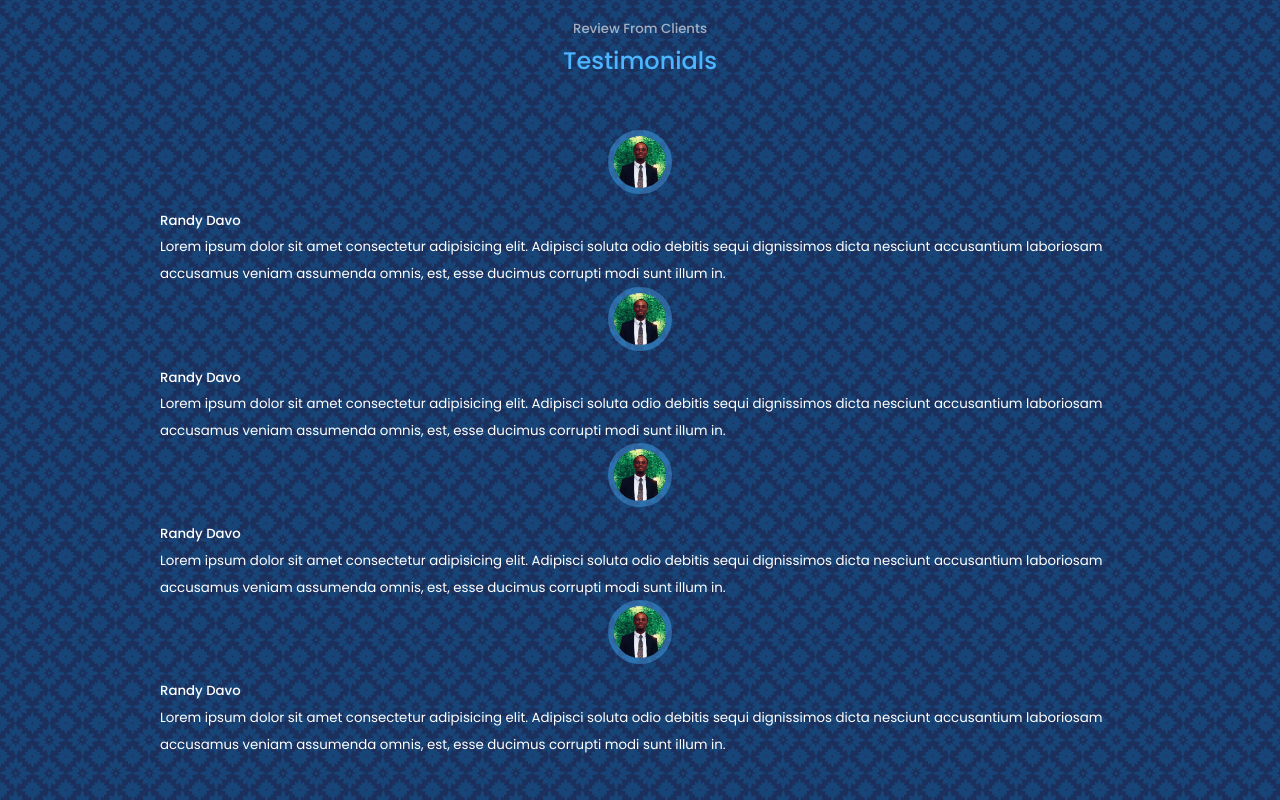
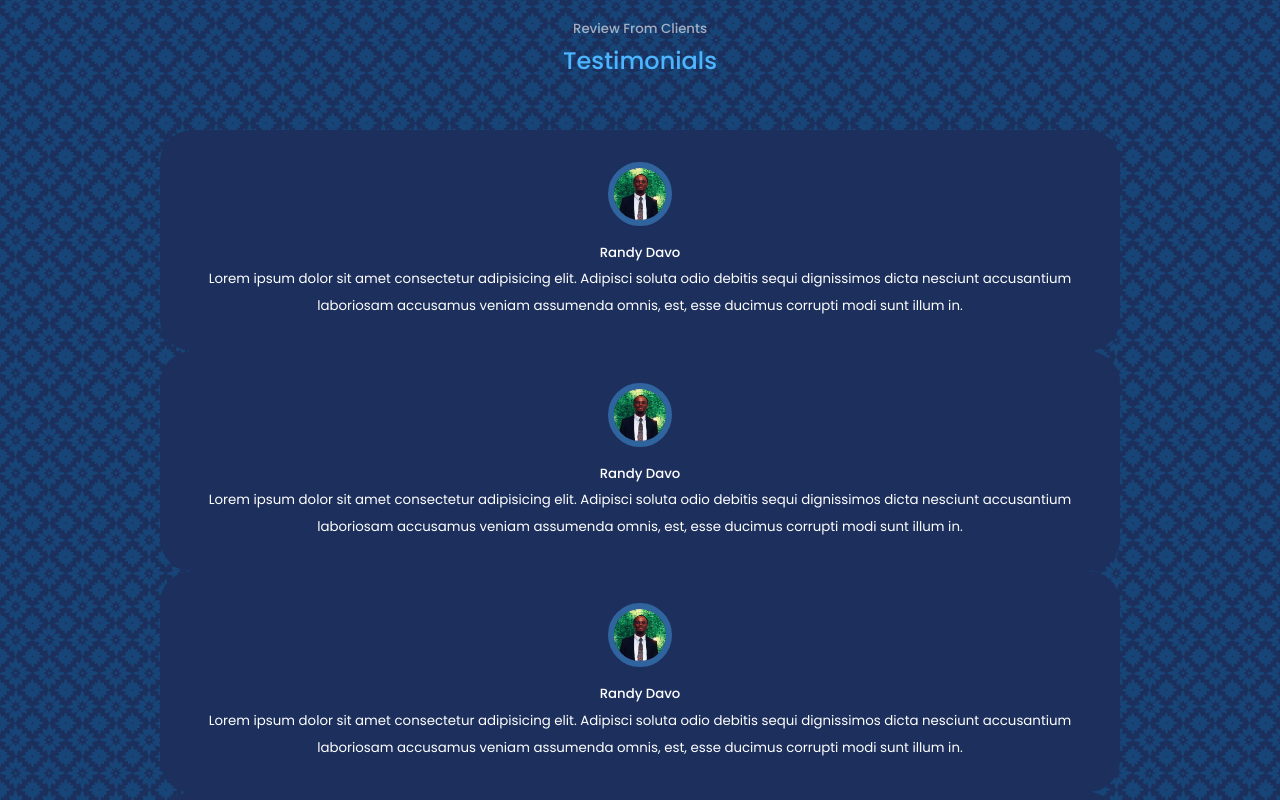
Before and after one commit to Gitthuma/george-githuma-portfolio-website, a React (Create React App) app: page / in a window 1280 px wide. Shown: the part 4260-5060 px from the top of the page. Built offline with nearby package versions, Linux system fonts and the light colour scheme.

Commit message:
Style testimonial

```diff
--- a/src/Components/Testimonials/Testimonial.css
+++ b/src/Components/Testimonials/Testimonial.css
@@ -12,3 +12,12 @@
     margin: 0 auto 1rem;
     border: 0.4rem solid var(--color-primary-variant);
 }
+
+/*Style testimonial*/
+.testimonial {
+    background: var(--color-bg-variant);
+    text-align: center;
+    padding: 2rem;
+    border-radius: 2rem;
+    user-select: none;
+}
```
